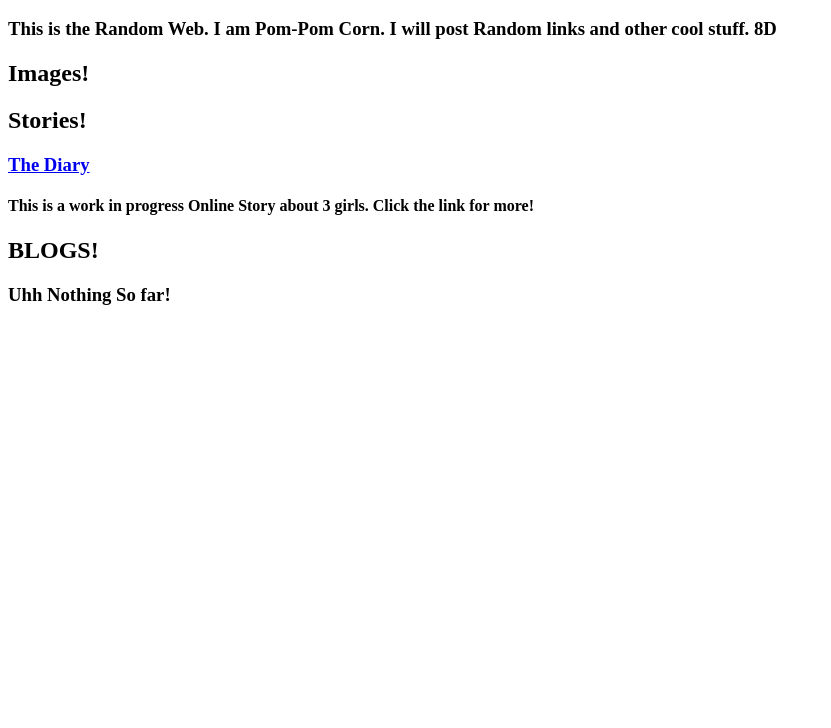
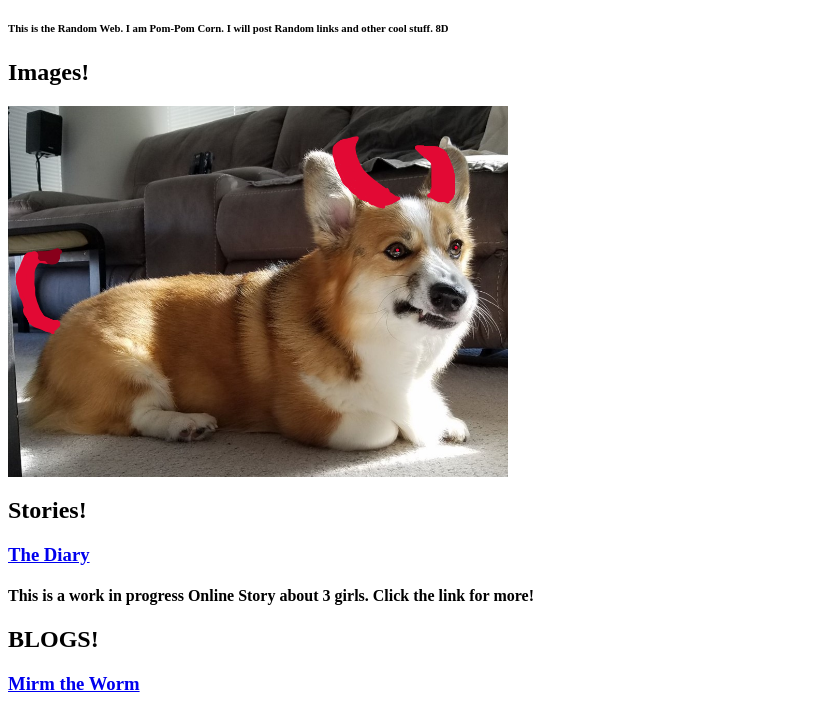
Before and after one commit to Pom-PomStuff/Pom-PomStuff.github.io, a plain HTML site: page Index.html in a window 1280 px wide. Shown: the part 48-776 px from the top of the page, without its empty margins (0-831 px from the left). Drawn offline with Linux system fonts and the light colour scheme.

Commit message:
Add files via upload

```diff
--- a/Index.html
+++ b/Index.html
@@ -2,16 +2,17 @@
 <html>
 	<head>
 		<title>Random Web</title>
+		<link type="text/css" rel="stylesheet" href="RW.css" />
 	</head>
 	<body>
 	<h1>Random Web
-	<h3>This is the Random Web. I am Pom-Pom Corn. I will post Random links and other cool stuff. 8D</h3>
+	<h6>This is the Random Web. I am Pom-Pom Corn. I will post Random links and other cool stuff. 8D</h6>
 	<h2>Images!</h2>
-
+		<img src="ANGY_CORGI.PNG" width="500px"/>
 	<h2>Stories!</h2>
 	<h3><a href="https://eamawsome.github.io/index.html" target="_blank">The Diary</a></h3>
 	<h4> This is a work in progress Online Story about 3 girls. Click the link for more!</h4>
 
 	<h2>BLOGS!</h2>
-	<h3>Uhh Nothing So far!</h3>
+	<h3><a href="https://text-align-center.github.io/" target="_blank">Mirm the Worm</a></h3
 	</body>
```
